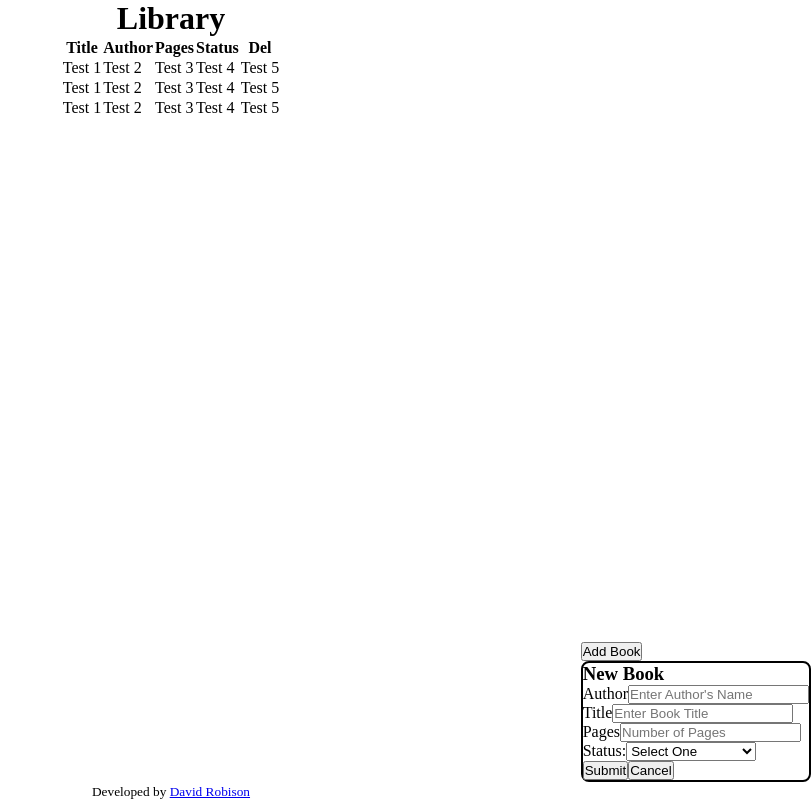
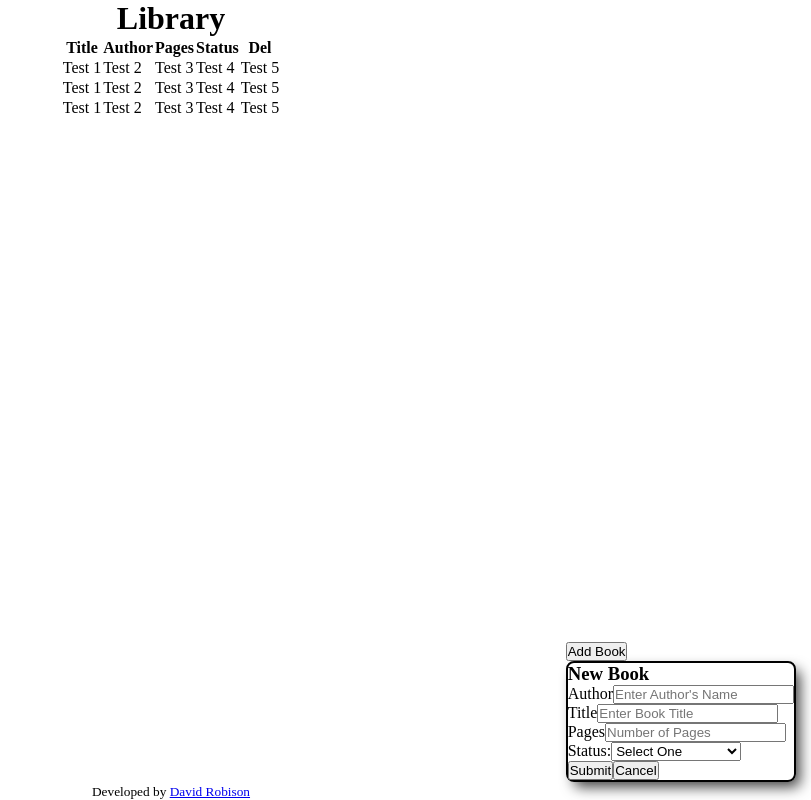
Before and after one commit to robisonwebdev/library-react, a React (Create React App) app: page / in a window 1280 px wide. Shown: the whole page, without its empty margins (469-1280 px from the left). Built offline with nearby package versions, Linux system fonts and the light colour scheme.

Commit message:
Set box-shadow, height, margin-right, and width

```diff
--- a/src/styles/AddBookForm.css
+++ b/src/styles/AddBookForm.css
@@ -6,4 +6,8 @@
 
     border: 2px solid black;
     border-radius: 8px;
+    box-shadow: 6px 7px 14px -2px rgba(0,0,0,0.75);
+    height: auto;
+    margin-right: 15px;
+    width: auto;
 }
```
